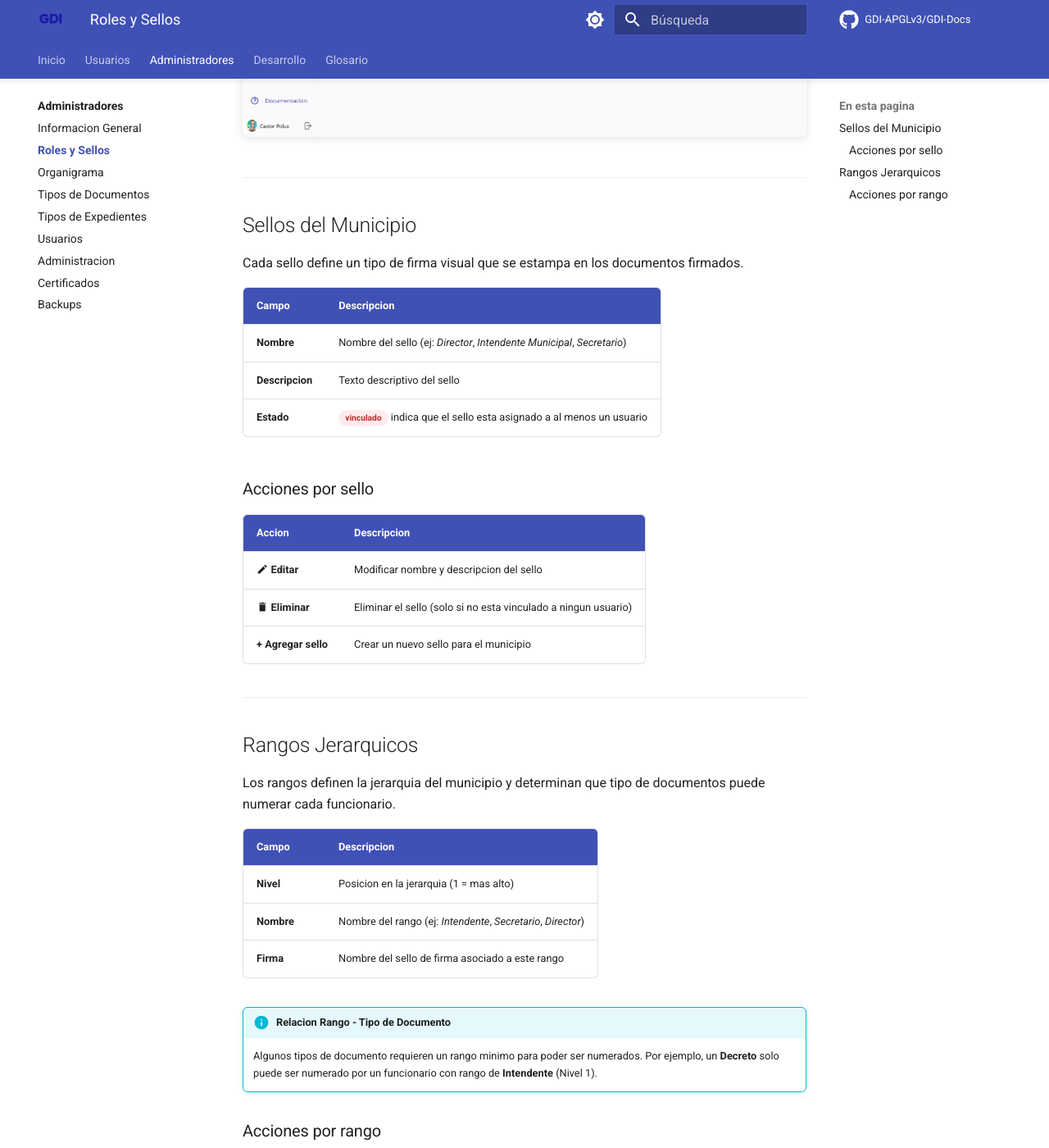
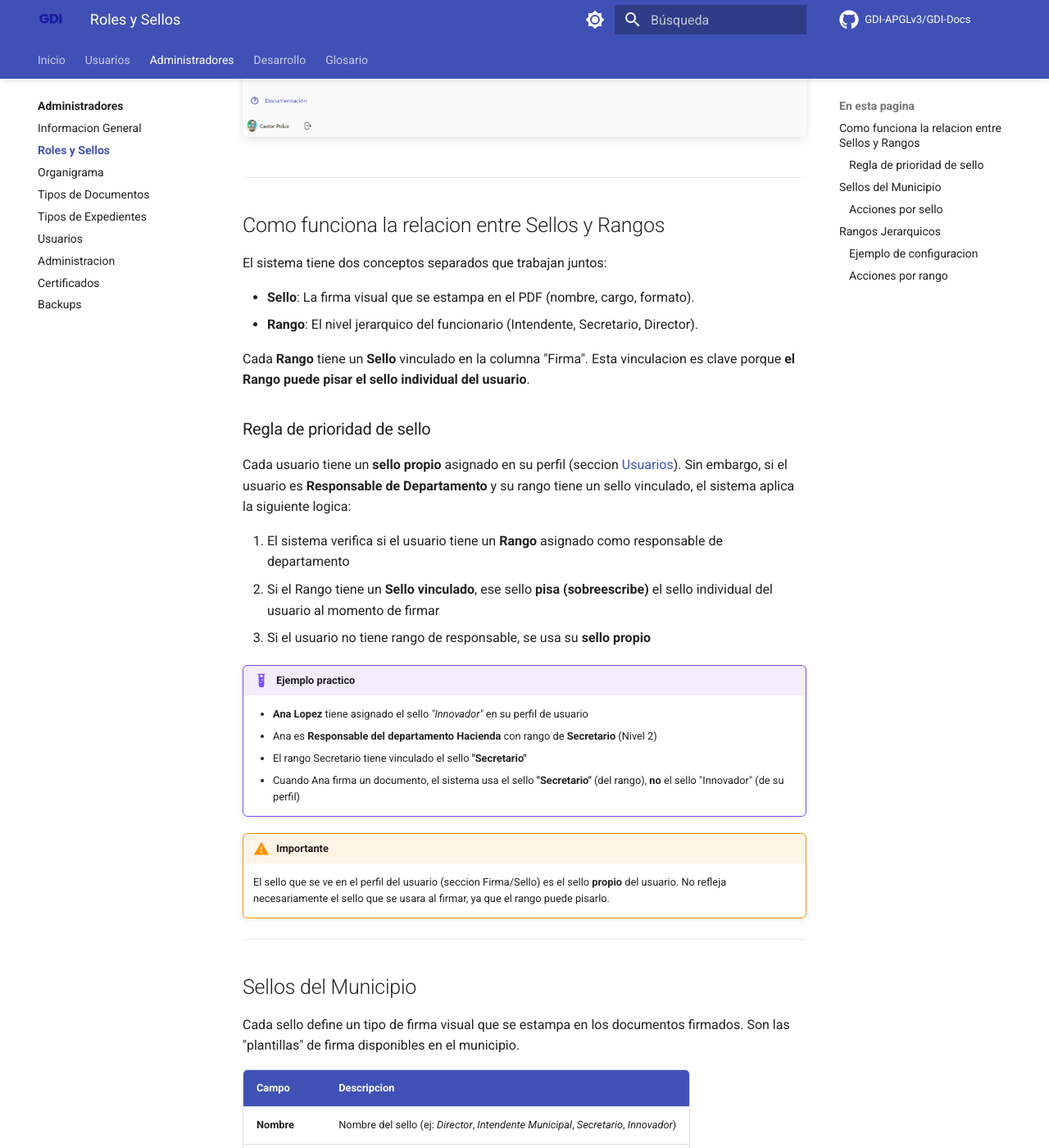
Before and after one commit to GDI-APGLv3/GDI-Docs, an MkDocs documentation site: the page built from docs/administradores/roles-y-sellos.md, in a window 1280 px wide and 1400 px high, scrolled down 480 px. Shown: the whole window at 82% size. Built offline with MkDocs 1.6.1 and Material for MkDocs 9.7.7, drawn with Linux system fonts in a browser that asks for light colours; comment, search, counter and statistics services are not loaded; some of the changed text lies outside the part shown.

Commit message:
fix(admin): corregir documentacion de Roles y Sellos
- "vinculado" indica que el sello esta asociado a un Rango, no a un usuario
- Explicar regla de prioridad: el sello del Rango pisa el sello propio del usuario
- Agregar ejemplo practico y seccion "Como funciona la relacion"

Co-Authored-By: Claude Opus 4.6 <noreply@anthropic.com>

```diff
--- a/docs/administradores/roles-y-sellos.md
+++ b/docs/administradores/roles-y-sellos.md
@@ -6,43 +6,82 @@ Gestiona los rangos jerarquicos y sellos de firma del municipio. Los rangos dete
 
 ---
 
+## Como funciona la relacion entre Sellos y Rangos
+
+El sistema tiene dos conceptos separados que trabajan juntos:
+
+- **Sello**: La firma visual que se estampa en el PDF (nombre, cargo, formato).
+- **Rango**: El nivel jerarquico del funcionario (Intendente, Secretario, Director).
+
+Cada **Rango** tiene un **Sello** vinculado en la columna "Firma". Esta vinculacion es clave porque **el Rango puede pisar el sello individual del usuario**.
+
+### Regla de prioridad de sello
+
+Cada usuario tiene un **sello propio** asignado en su perfil (seccion [Usuarios](usuarios.md)). Sin embargo, si el usuario es **Responsable de Departamento** y su rango tiene un sello vinculado, el sistema aplica la siguiente logica:
+
+1. El sistema verifica si el usuario tiene un **Rango** asignado como responsable de departamento
+2. Si el Rango tiene un **Sello vinculado**, ese sello **pisa (sobreescribe)** el sello individual del usuario al momento de firmar
+3. Si el usuario no tiene rango de responsable, se usa su **sello propio**
+
+!!! example "Ejemplo practico"
+    - **Ana Lopez** tiene asignado el sello *"Innovador"* en su perfil de usuario
+    - Ana es **Responsable del departamento Hacienda** con rango de **Secretario** (Nivel 2)
+    - El rango Secretario tiene vinculado el sello **"Secretario"**
+    - Cuando Ana firma un documento, el sistema usa el sello **"Secretario"** (del rango), **no** el sello "Innovador" (de su perfil)
+
+!!! warning "Importante"
+    El sello que se ve en el perfil del usuario (seccion Firma/Sello) es el sello **propio** del usuario. No refleja necesariamente el sello que se usara al firmar, ya que el rango puede pisarlo.
+
+---
+
 ## Sellos del Municipio
 
-Cada sello define un tipo de firma visual que se estampa en los documentos firmados.
+Cada sello define un tipo de firma visual que se estampa en los documentos firmados. Son las "plantillas" de firma disponibles en el municipio.
 
 | Campo | Descripcion |
 |-------|-------------|
-| **Nombre** | Nombre del sello (ej: *Director*, *Intendente Municipal*, *Secretario*) |
+| **Nombre** | Nombre del sello (ej: *Director*, *Intendente Municipal*, *Secretario*, *Innovador*) |
 | **Descripcion** | Texto descriptivo del sello |
-| **Estado** | <span class="campo-tag campo-tag--obligatorio">vinculado</span> indica que el sello esta asignado a al menos un usuario |
+| **Estado** | <span class="campo-tag campo-tag--obligatorio">vinculado</span> indica que el sello esta asociado a un **Rango Jerarquico** |
+
+!!! info "Que significa vinculado"
+    La etiqueta <span class="campo-tag campo-tag--obligatorio">vinculado</span> aparece cuando el sello esta asociado a un Rango en la tabla de Rangos Jerarquicos (columna "Firma"). Un sello solo puede estar vinculado a **un** Rango. Los sellos sin etiqueta "vinculado" (como *Innovador*) son sellos independientes que se asignan directamente a usuarios sin pasar por un rango.
 
 ### Acciones por sello
 
 | Accion | Descripcion |
 |--------|-------------|
 | :material-pencil: **Editar** | Modificar nombre y descripcion del sello |
-| :material-delete: **Eliminar** | Eliminar el sello (solo si no esta vinculado a ningun usuario) |
+| :material-delete: **Eliminar** | Eliminar el sello. Solo posible si **no** esta vinculado a un Rango |
 | **+ Agregar sello** | Crear un nuevo sello para el municipio |
 
 ---
 
 ## Rangos Jerarquicos
 
-Los rangos definen la jerarquia del municipio y determinan que tipo de documentos puede numerar cada funcionario.
+Los rangos definen la jerarquia del municipio. Cada rango tiene un sello de firma vinculado y un nivel que determina que tipo de documentos puede numerar.
 
 | Campo | Descripcion |
 |-------|-------------|
-| **Nivel** | Posicion en la jerarquia (1 = mas alto) |
+| **Nivel** | Posicion en la jerarquia (1 = mas alto). Determina que tipos de documento puede numerar |
 | **Nombre** | Nombre del rango (ej: *Intendente*, *Secretario*, *Director*) |
-| **Firma** | Nombre del sello de firma asociado a este rango |
+| **Firma** | Sello vinculado a este rango. Se usa al firmar en lugar del sello propio del usuario |
+
+### Ejemplo de configuracion
+
+| Nivel | Nombre | Firma (Sello vinculado) | Puede numerar |
+|:-----:|--------|-------------------------|---------------|
+| 1 | Intendente | Intendente Municipal | Decretos, Resoluciones, Disposiciones y todos los demas |
+| 2 | Secretario | Secretario | Resoluciones, Disposiciones y tipos sin restriccion |
+| 3 | Director | Director | Disposiciones y tipos sin restriccion |
 
 !!! info "Relacion Rango - Tipo de Documento"
-    Algunos tipos de documento requieren un rango minimo para poder ser numerados. Por ejemplo, un **Decreto** solo puede ser numerado por un funcionario con rango de **Intendente** (Nivel 1).
+    Algunos tipos de documento requieren un rango minimo para poder ser numerados. Por ejemplo, un **Decreto** solo puede ser numerado por un funcionario con rango de **Intendente** (Nivel 1). Esta restriccion se configura en [Tipos de Documentos](tipos-de-documentos.md) > Restriccion por Rango.
 
 ### Acciones por rango
 
 | Accion | Descripcion |
 |--------|-------------|
-| :material-pencil: **Editar** | Modificar nombre y firma del rango |
+| :material-pencil: **Editar** | Modificar nombre y sello de firma del rango |
 | :material-delete: **Eliminar** | Eliminar el rango |
 | **+ Agregar rango** | Crear un nuevo nivel jerarquico |
```
